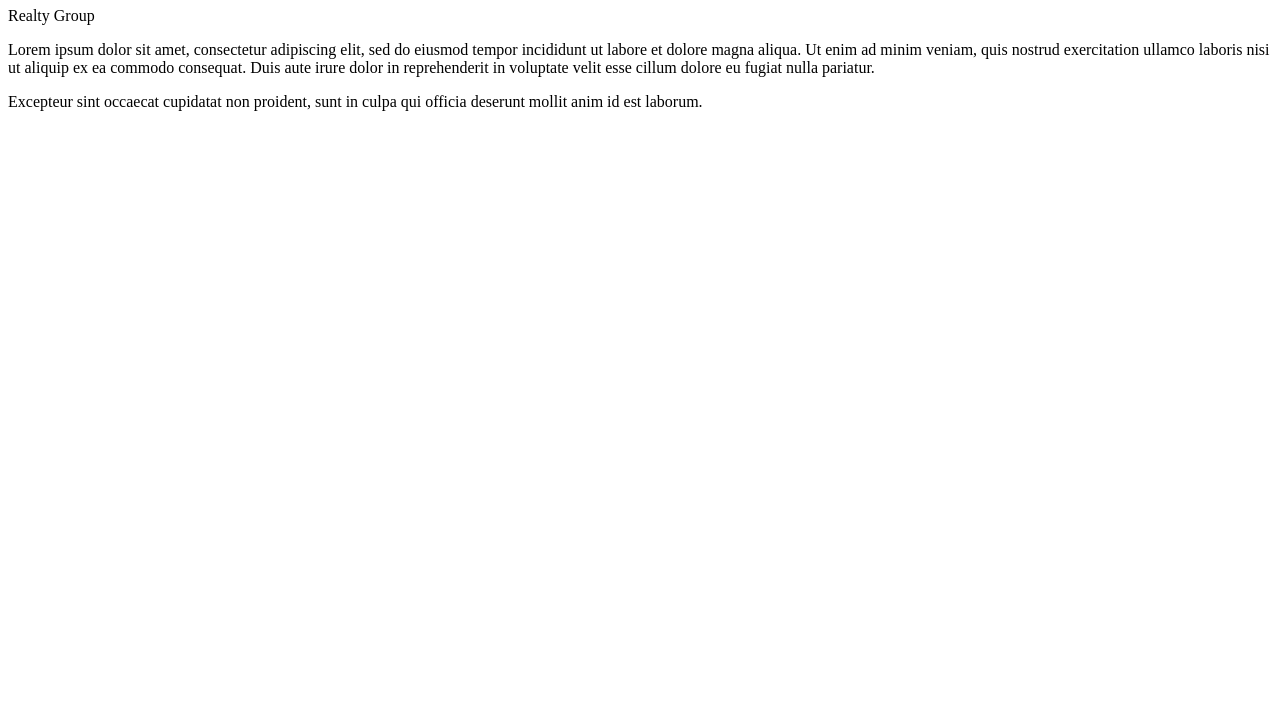
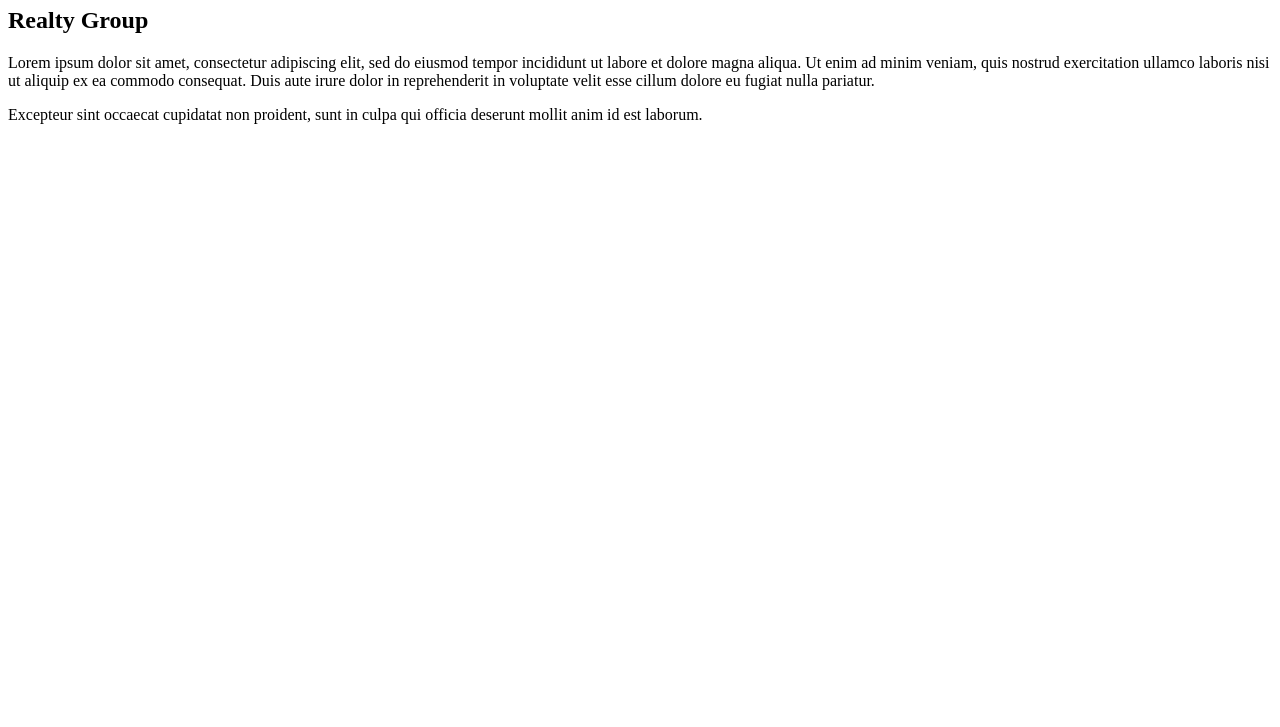
Before and after one commit to micholi/exceptional-realty, a plain HTML site: page index.html in a window 1280 px wide. Shown: the part 73-800 px from the top of the page. Drawn offline with Linux system fonts and the light colour scheme.

Commit message:
fixed tag error

```diff
--- a/index.html
+++ b/index.html
@@ -19,7 +19,7 @@
 
   <body>
     <h1>Exceptional</h1>
-    <h>Realty Group</h2>
+    <h2>Realty Group</h2>
 
     <p>
         Lorem ipsum dolor sit amet, consectetur adipiscing elit, sed do eiusmod tempor incididunt ut labore et dolore magna aliqua. Ut enim ad minim veniam, quis nostrud exercitation ullamco laboris nisi ut aliquip ex ea commodo consequat. Duis aute irure dolor in reprehenderit in voluptate velit esse cillum dolore eu fugiat nulla pariatur.
```
